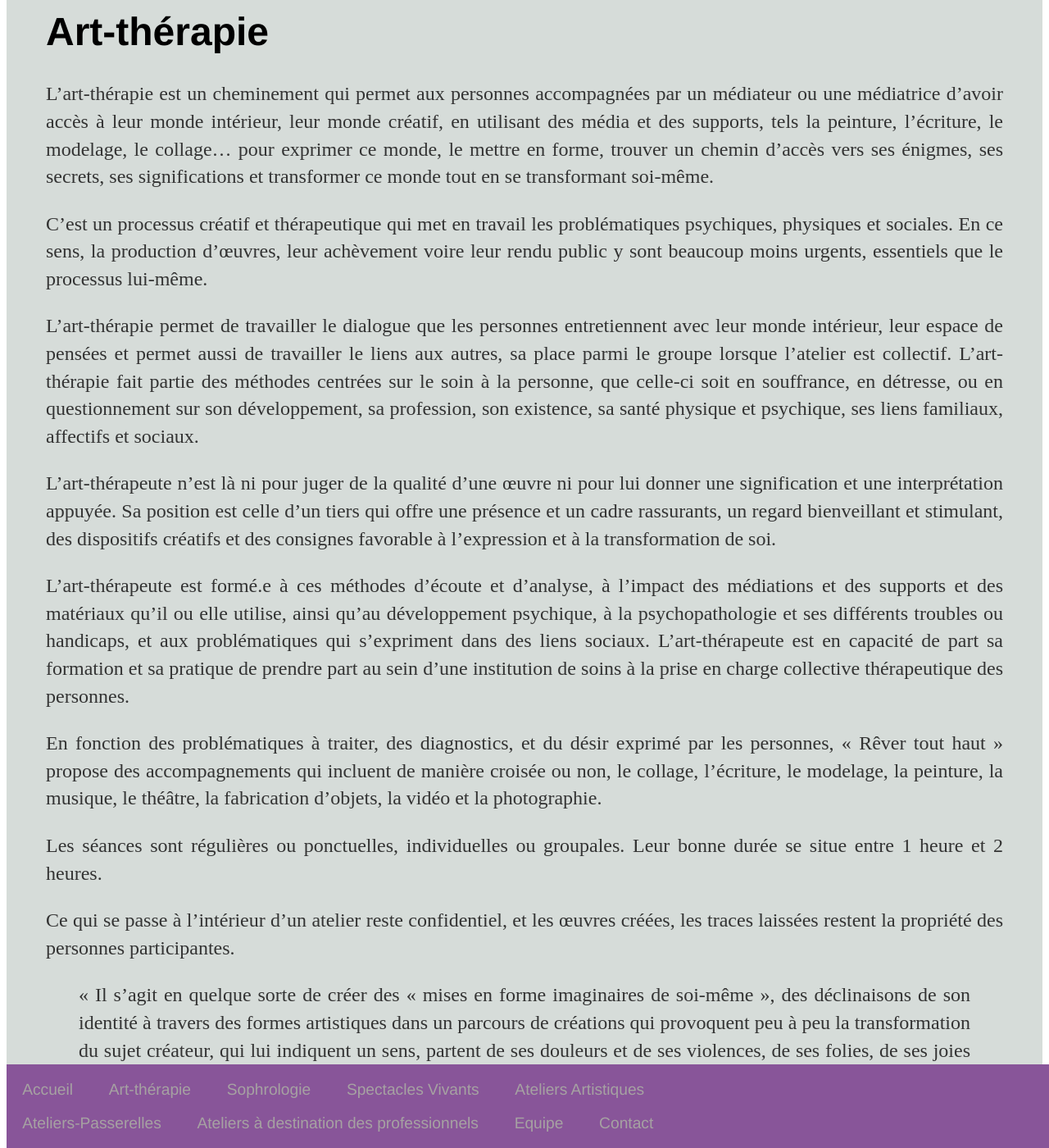
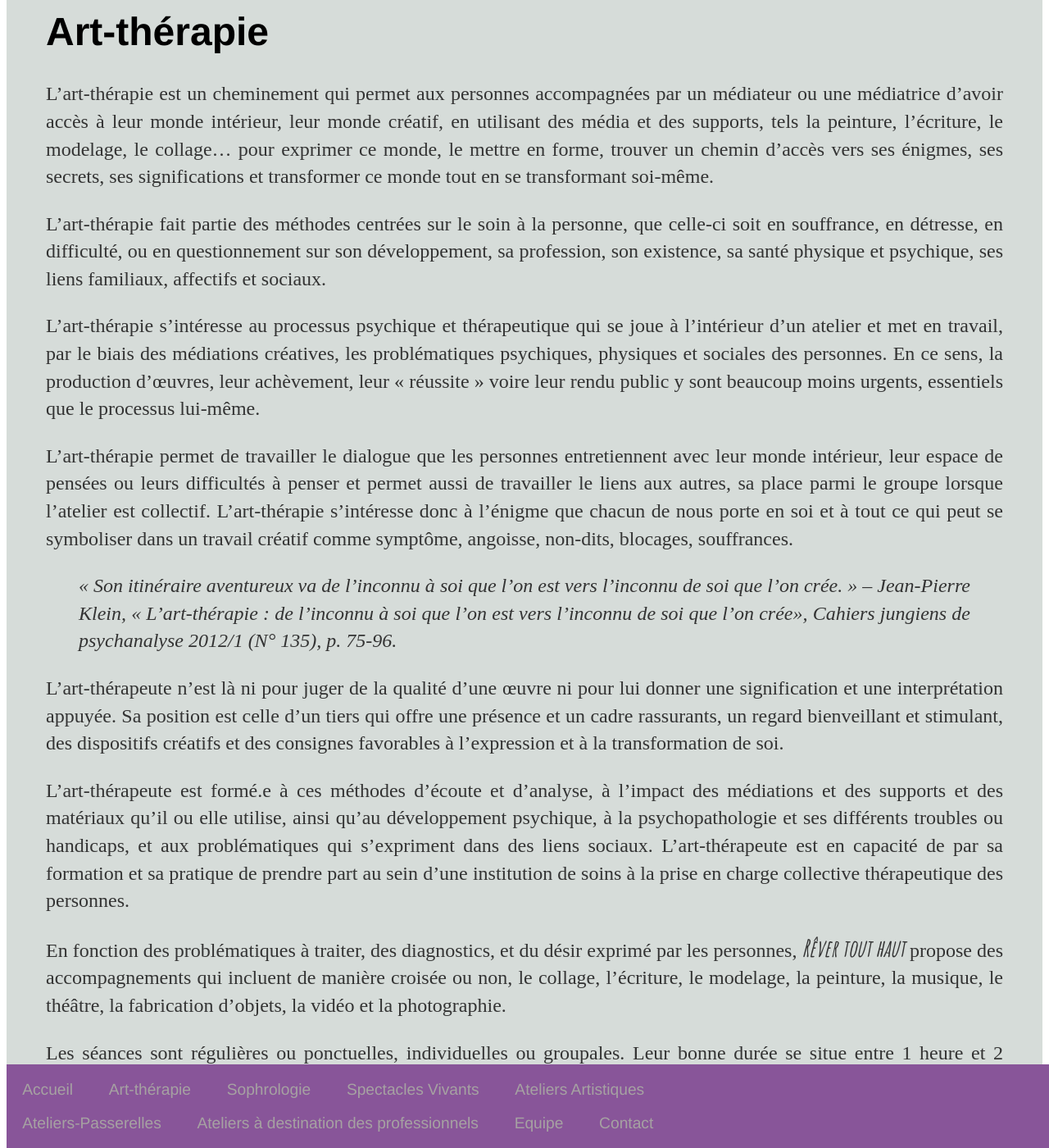
Before and after one commit to leshnik/revertouthaut, a Jekyll site: the page built from art-therapie.md, in a window 1280 px wide and 1400 px high, scrolled down 351 px. Shown: the whole window at 82% size. Built offline with Jekyll 4.4.1, drawn with Linux system fonts in a browser that asks for light colours.

Commit message:
Update art-therapie page

```diff
--- a/art-therapie.md
+++ b/art-therapie.md
@@ -6,20 +6,25 @@ title: Art-thérapie
 
 L’art-thérapie est un cheminement qui permet aux personnes accompagnées par un médiateur ou une médiatrice d’avoir accès à leur monde intérieur, leur monde créatif, en utilisant des média et des supports, tels la peinture, l’écriture, le modelage, le collage... pour exprimer ce monde, le mettre en forme, trouver un chemin d’accès vers ses énigmes, ses secrets, ses significations et transformer ce monde tout en se transformant soi-même.
 
-C’est un processus créatif et thérapeutique qui met en travail les problématiques psychiques, physiques et sociales. En ce sens, la production d’œuvres, leur achèvement voire leur rendu public  y sont beaucoup moins urgents, essentiels que le processus lui-même.
+L’art-thérapie fait partie des méthodes centrées sur le soin à la personne, que celle-ci soit en souffrance, en détresse, en difficulté, ou en questionnement sur son développement, sa profession, son existence, sa santé physique et psychique, ses liens familiaux, affectifs et sociaux.
 
-L’art-thérapie permet de travailler le dialogue que les personnes entretiennent avec leur monde intérieur, leur espace de pensées et permet aussi de travailler le liens aux autres, sa place parmi le groupe lorsque l’atelier est collectif.  L’art-thérapie fait partie des méthodes centrées sur le soin à la personne, que celle-ci soit en souffrance, en détresse, ou en questionnement sur son développement, sa profession, son existence, sa santé physique et psychique, ses liens familiaux, affectifs et sociaux.
+L’art-thérapie s’intéresse au processus psychique et thérapeutique qui se joue à l’intérieur d’un atelier et met en travail, par le biais des médiations créatives, les problématiques psychiques, physiques et sociales des personnes. En ce sens, la production d’œuvres, leur achèvement, leur « réussite » voire leur rendu public  y sont beaucoup moins urgents, essentiels que le processus lui-même.
 
-L’art-thérapeute n’est là ni pour juger de la qualité d’une œuvre ni pour lui donner une signification et une interprétation appuyée. Sa position est celle d’un tiers qui offre une présence et un cadre rassurants, un regard bienveillant et stimulant, des dispositifs créatifs et des consignes favorable à l’expression et à la transformation de soi.
+L’art-thérapie permet de travailler le dialogue que les personnes entretiennent avec leur monde intérieur, leur espace de pensées ou leurs difficultés à penser et permet aussi de travailler le liens aux autres, sa place parmi le groupe lorsque l’atelier est collectif.  L’art-thérapie s’intéresse donc à l’énigme que chacun de nous porte en soi et à tout ce qui peut se symboliser dans un travail créatif comme symptôme, angoisse, non-dits, blocages, souffrances.
+>*« Son itinéraire aventureux va de l’inconnu à soi que l’on est vers l’inconnu de soi que l’on crée. »*
+> -- <cite>Jean-Pierre Klein, « L'art-thérapie : de l'inconnu à soi que l'on est vers l'inconnu de soi que l'on crée», Cahiers jungiens de psychanalyse 2012/1 (N° 135), p. 75-96.
 
-L’art-thérapeute est formé.e à ces méthodes d’écoute et d’analyse, à l’impact des médiations et des supports et des matériaux qu’il ou elle utilise, ainsi qu’au développement psychique,  à la psychopathologie et ses différents troubles ou handicaps, et aux problématiques qui s’expriment dans des liens sociaux. L’art-thérapeute est en capacité de part sa formation et sa pratique de prendre part au sein d’une institution de soins à la prise en charge collective thérapeutique des personnes.
 
-En fonction des problématiques à traiter, des diagnostics, et du désir exprimé par les personnes, « Rêver tout haut » propose des accompagnements qui incluent de manière croisée ou non, le collage, l’écriture, le modelage, la peinture, la musique, le théâtre, la fabrication d’objets, la vidéo et la photographie.
+L’art-thérapeute n’est là ni pour juger de la qualité d’une œuvre ni pour lui donner une signification et une interprétation appuyée. Sa position est celle d’un tiers qui offre une présence et un cadre rassurants, un regard bienveillant et stimulant, des dispositifs créatifs et des consignes favorables à l’expression et à la transformation de soi.
+
+L’art-thérapeute est formé.e à ces méthodes d’écoute et d’analyse, à l’impact des médiations et des supports et des matériaux qu’il ou elle utilise, ainsi qu’au développement psychique,  à la psychopathologie et ses différents troubles ou handicaps, et aux problématiques qui s’expriment dans des liens sociaux. L’art-thérapeute est en capacité de par sa formation et sa pratique de prendre part au sein d’une institution de soins à la prise en charge collective thérapeutique des personnes.
+
+En fonction des problématiques à traiter, des diagnostics, et du désir exprimé par les personnes, *Rêver tout haut*{:.rever-typog} propose des accompagnements qui incluent de manière croisée ou non, le collage, l’écriture, le modelage, la peinture, la musique, le théâtre, la fabrication d’objets, la vidéo et la photographie.
 
 Les séances sont régulières ou ponctuelles, individuelles ou groupales. Leur bonne durée se situe entre 1 heure et 2 heures.
 
 Ce qui se passe à l’intérieur d’un atelier reste confidentiel, et les œuvres créées, les traces laissées restent la propriété des personnes participantes.
 
->« Il s’agit en quelque sorte de créer des « mises en forme imaginaires de soi-même », des déclinaisons de son identité à travers des formes artistiques dans un parcours de créations qui provoquent peu à peu la transformation du sujet créateur, qui lui indiquent un sens, partent de ses douleurs et de ses violences, de ses folies, de ses joies aussi, de toutes ses intensités, de ses idéaux comme des forces obscures, pour le faire le matériau d’un cheminement personnel. En bref, comme on l’a parfois dit, « transformer la merde en engrais ».
+>*« Il s’agit en quelque sorte de créer des « mises en forme imaginaires de soi-même », des déclinaisons de son identité à travers des formes artistiques dans un parcours de créations qui provoquent peu à peu la transformation du sujet créateur, qui lui indiquent un sens, partent de ses douleurs et de ses violences, de ses folies, de ses joies aussi, de toutes ses intensités, de ses idéaux comme des forces obscures, pour le faire le matériau d’un cheminement personnel. En bref, comme on l’a parfois dit, « transformer la merde en engrais ».*
 
 > -- <cite>Jean-Pierre Klein "L'art-thérapie", PUF, 1997, p.42
```
